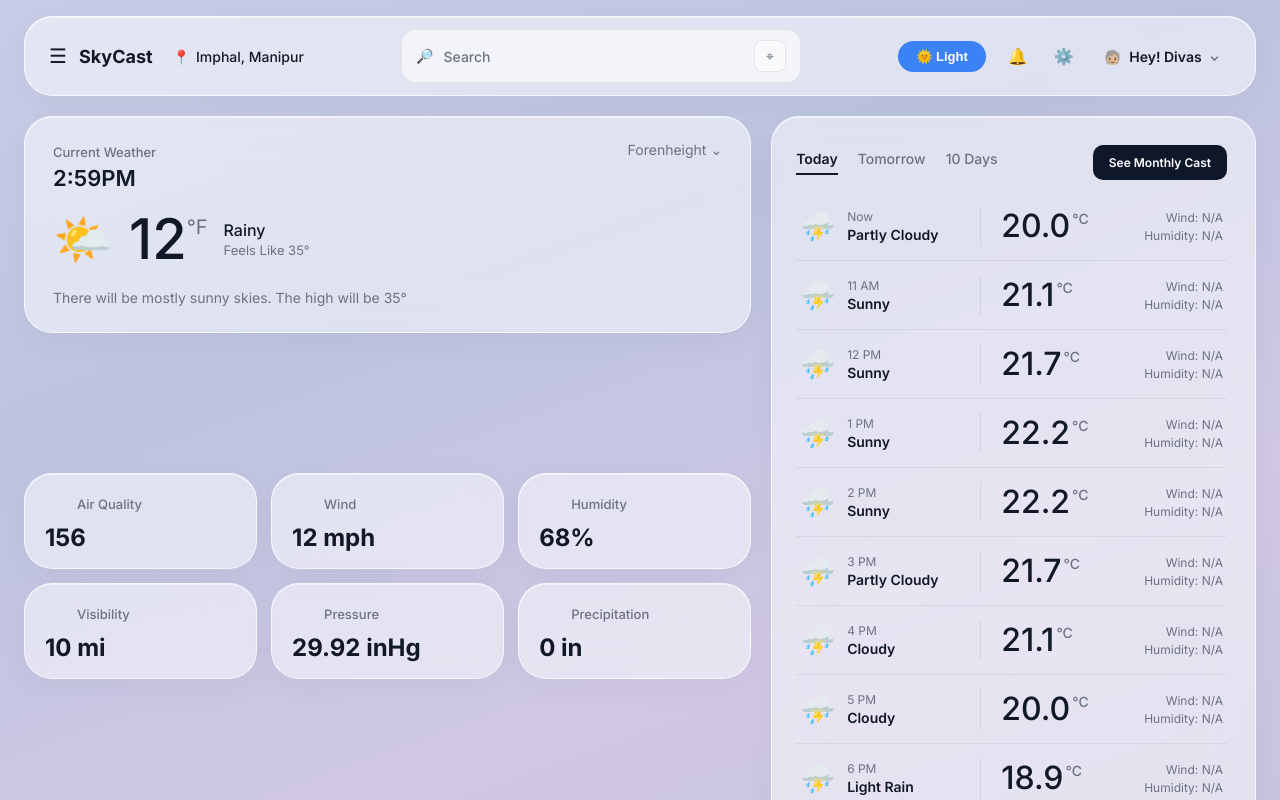
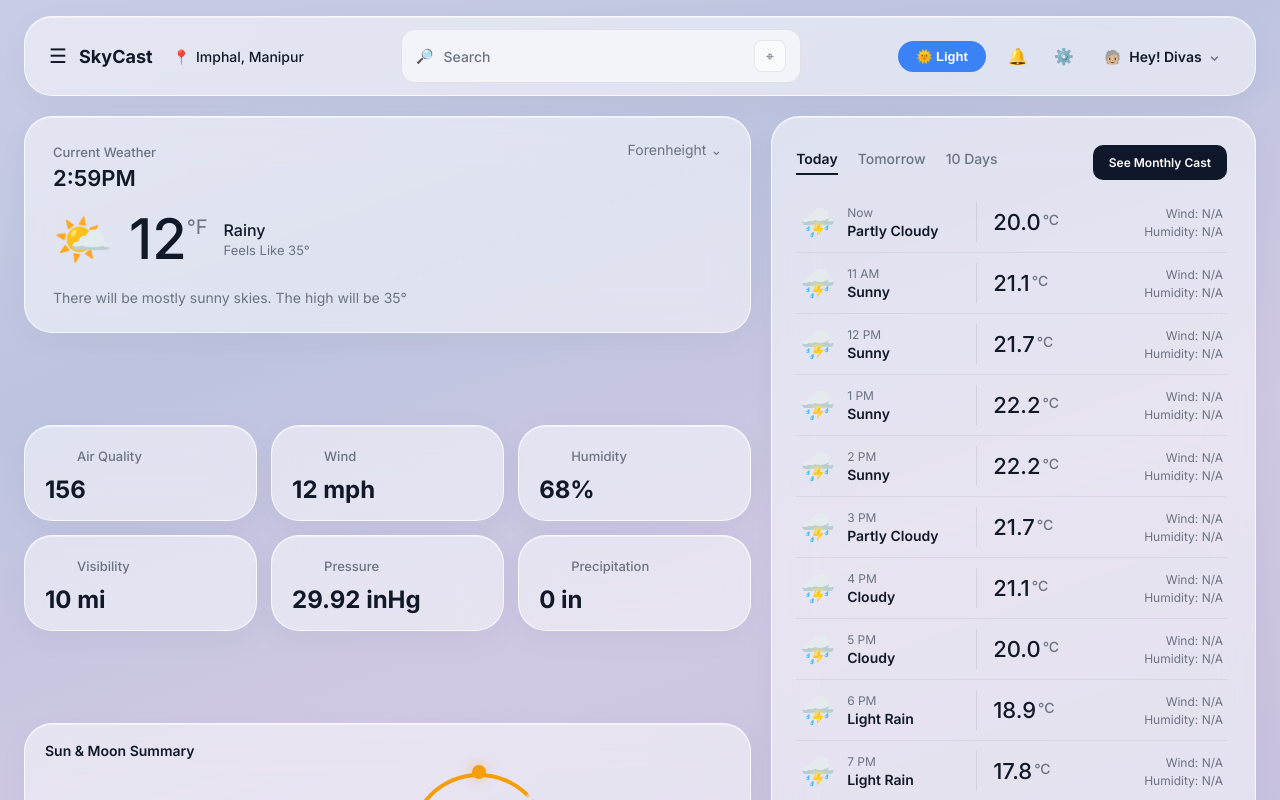
Before and after one commit to Divasdev/Let-S-React, a React (Vite) app in the folder Weather-App/: page / in a window 1280 px wide. Shown: the top 800 px of the page. Built offline with nearby package versions, Linux system fonts and the light colour scheme.

Commit message:
fix(forecast): compact ForecastRow padding and temperature font size

```diff
--- a/Weather-App/src/components/Forecast/ForecastRow.css
+++ b/Weather-App/src/components/Forecast/ForecastRow.css
@@ -9,9 +9,9 @@
 .forecast-row {
   display: flex;
   align-items: center;
-  gap: 20px;
+  gap: 16px;
 
-  padding: 14px 4px;
+  padding: 10px 4px;
 
   border-bottom: 1px solid rgba(0, 0, 0, 0.06);
 }
@@ -58,7 +58,7 @@
 
 /* Temperature */
 .forecast-temp {
-  font-size: 32px;
+  font-size: 22px;
   font-weight: 500;
   color: var(--text-primary);
   line-height: 1;
@@ -67,7 +67,7 @@
   align-items: flex-start;
   gap: 2px;
 
-  min-width: 70px;
+  min-width: 56px;
 }
 
 .forecast-temp span {
```
